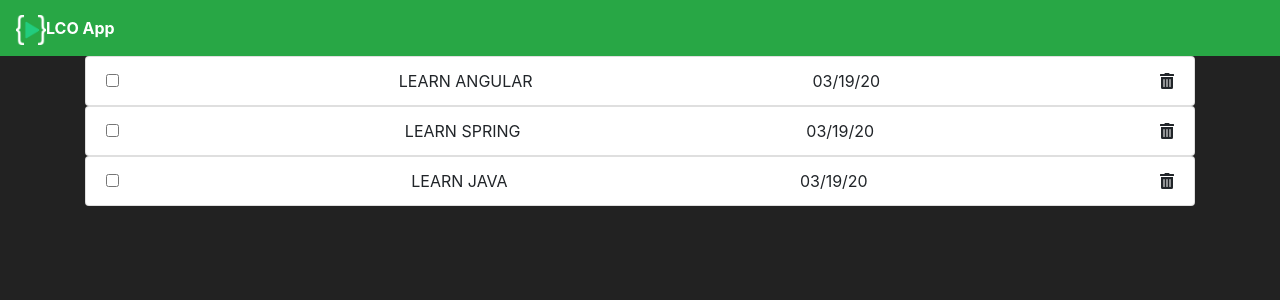
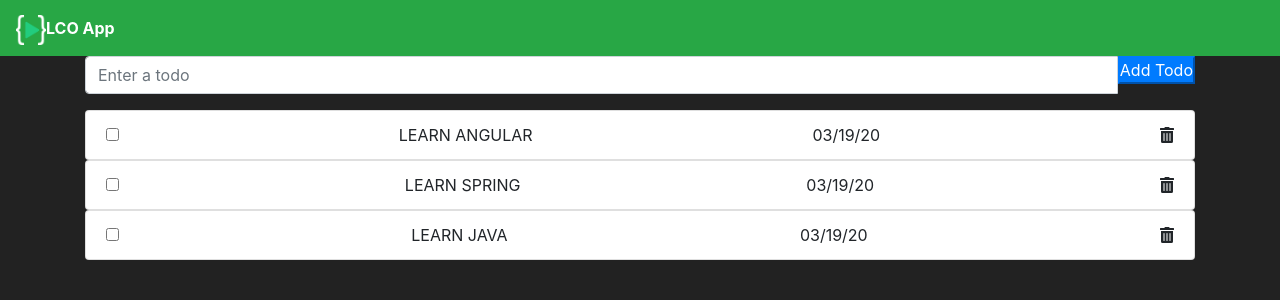
Before and after one commit to sasikumar6795/todo-app, an Angular app: page / in a window 1280 px wide. Shown: the top 300 px of the page. Built offline with nearby package versions, Linux system fonts and the light colour scheme.

Commit message:
two way binding

```diff
--- a/src/app/app.component.html
+++ b/src/app/app.component.html
@@ -1,4 +1,5 @@
 <app-header></app-header>
 <div class="container">
+    <app-todo-form></app-todo-form>
     <app-todos></app-todos>
 </div>
--- a/src/app/components/todo-form/todo-form.component.html
+++ b/src/app/components/todo-form/todo-form.component.html
@@ -1 +1,14 @@
-<p>todo-form works!</p>
+<div class="input-group mb-3 w-100">
+    <input
+    type="text"
+    name="todo"
+    placeholder="Enter a todo"
+    class="form-control"
+    [(ngModel)] = "todoTitle"
+    >
+    <div class="group-append">
+        <button (click)="handleAdd()"class="btn-primary">
+            Add Todo
+        </button>
+    </div>
+</div>
```
